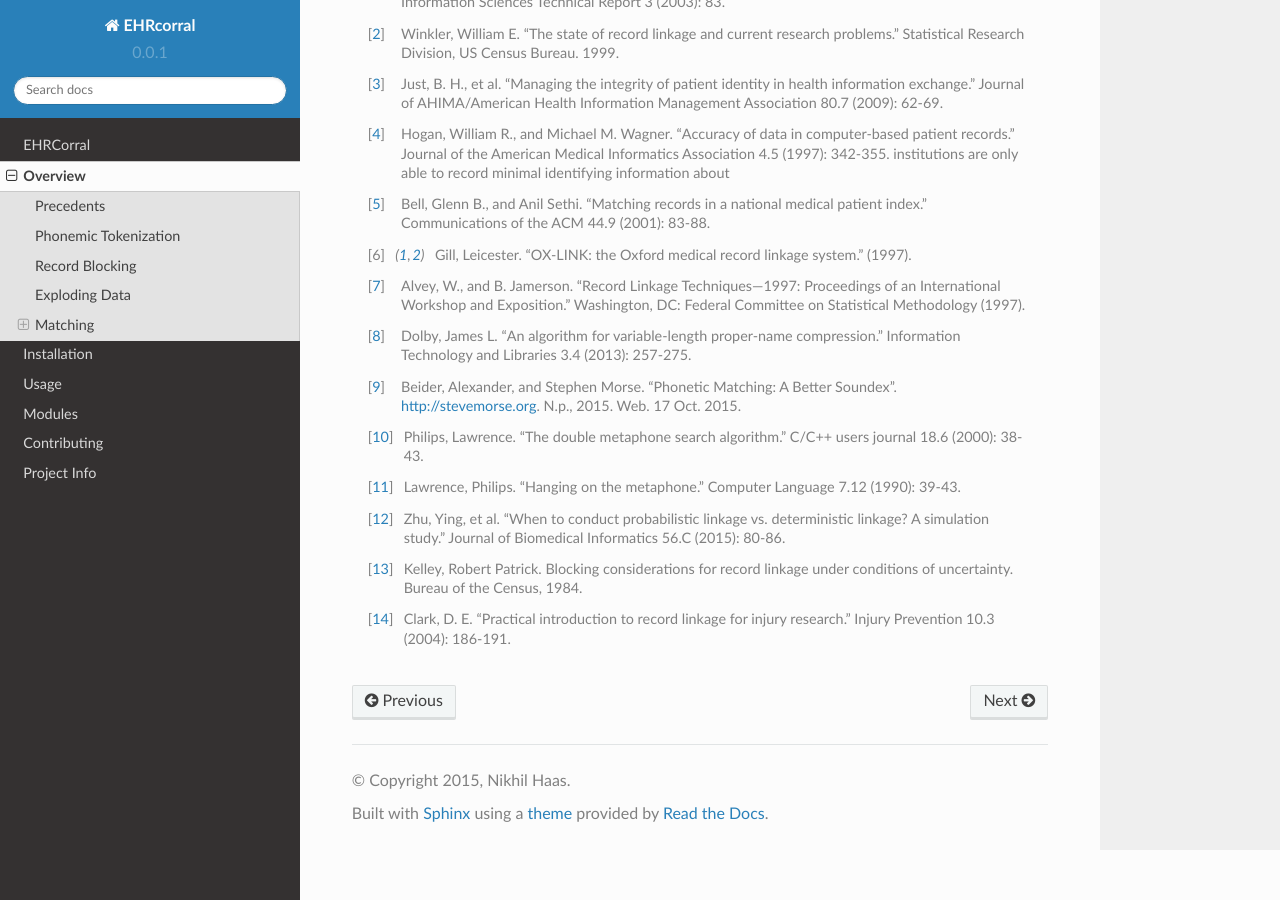
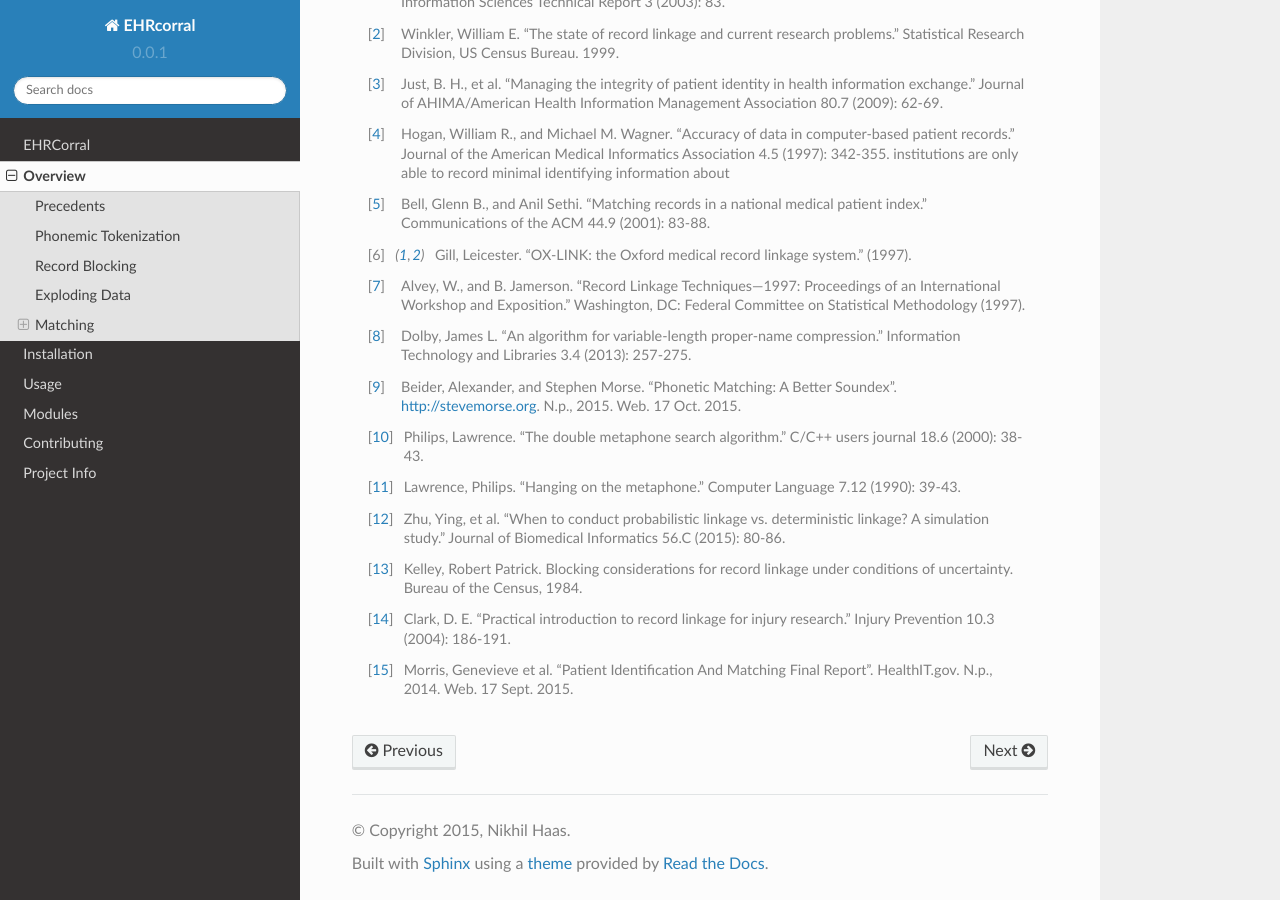
Before and after one commit to nsh87/ehrcorral, a Sphinx documentation site: the page built from docs/overview.rst, in a window 1280 px wide and 900 px high, scrolled down 4012 px. Built offline with Sphinx 7.4.7 and the Read the Docs theme 2.0.0, drawn with Linux system fonts in a browser that asks for light colours; formulas are drawn with MathJax 3.

Commit message:
Add one more reference in Overview docs

```diff
--- a/docs/overview.rst
+++ b/docs/overview.rst
@@ -4,12 +4,12 @@ Overview
 
 Significant effort has been put into developing record-linkage algorithms
 using deterministic, probabilistic, or machine learning methods, or
-a combination of approaches [#current_practice]_ [#state_of_linkage]_.
-EHRCorral takes a probabilistic approach, wherein certain fields are weighted
-based on their match-level, which is determined using numerical or lexical
-analysis in the context of two records or the entire set of records.
-A composite probability of two records matching is calculated and if the
-probability is above a threshold value the records are linked. Several
+a combination of approaches [#current_practice]_ [#state_of_linkage]_
+[#final_report]_. EHRCorral takes a probabilistic approach, wherein certain
+fields are weighted based on their match-level, which is determined using
+numerical or lexical analysis in the context of two records or the entire set
+of records. A composite probability of two records matching is calculated and
+if the probability is above a threshold value the records are linked. Several
 pre-processing steps are often taken to reduce the computational requirements
 and attempt to increase the sensitivity and specificity of the algorithm.
 
@@ -253,3 +253,6 @@ Weighting
 
 .. [#practical_introduction] Clark, D. E. "Practical introduction to record
    linkage for injury research." Injury Prevention 10.3 (2004): 186-191.
+
+.. [#final_report] Morris, Genevieve et al. "Patient Identification And
+   Matching Final Report". HealthIT.gov. N.p., 2014. Web. 17 Sept. 2015.
```
